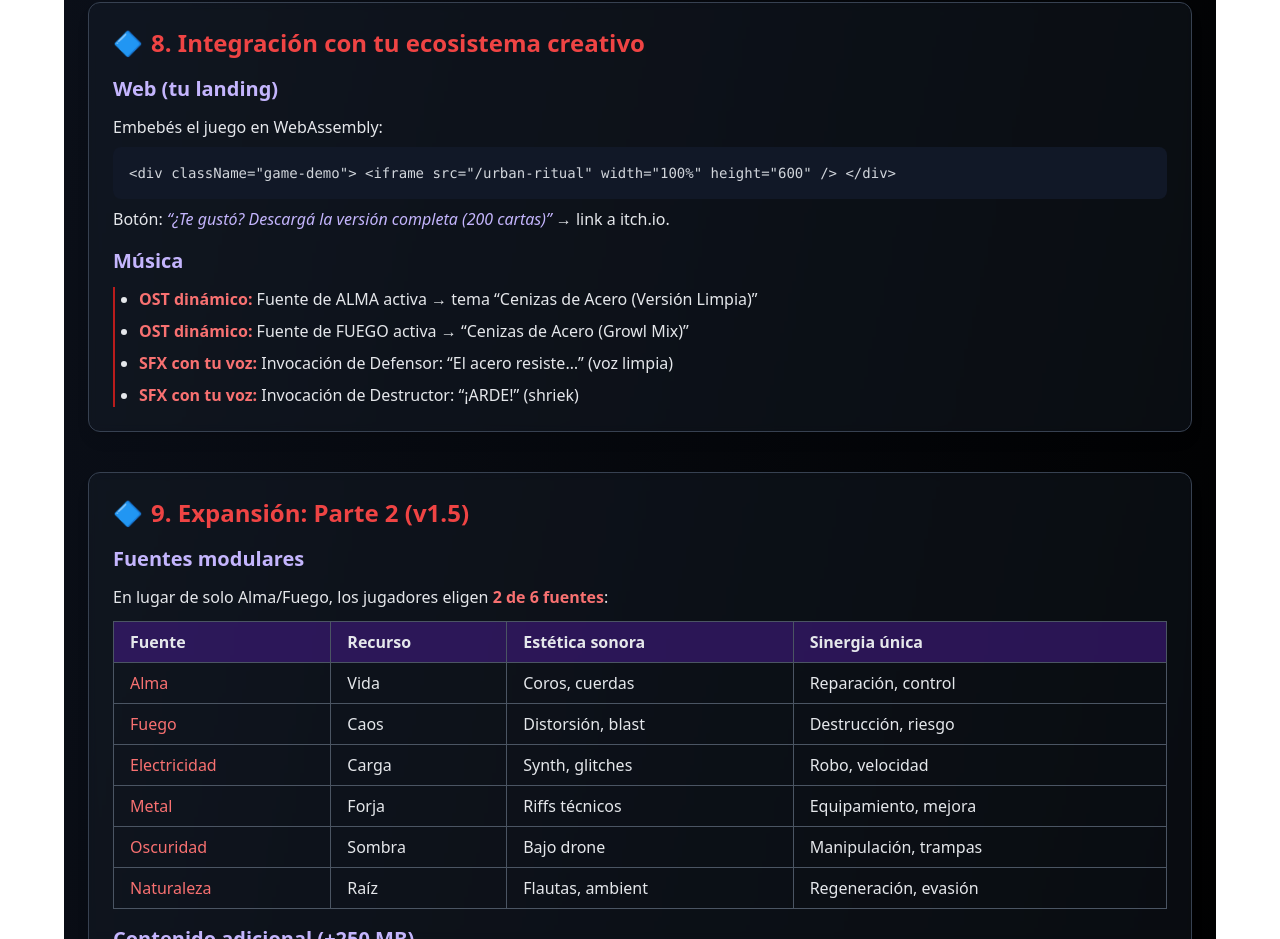
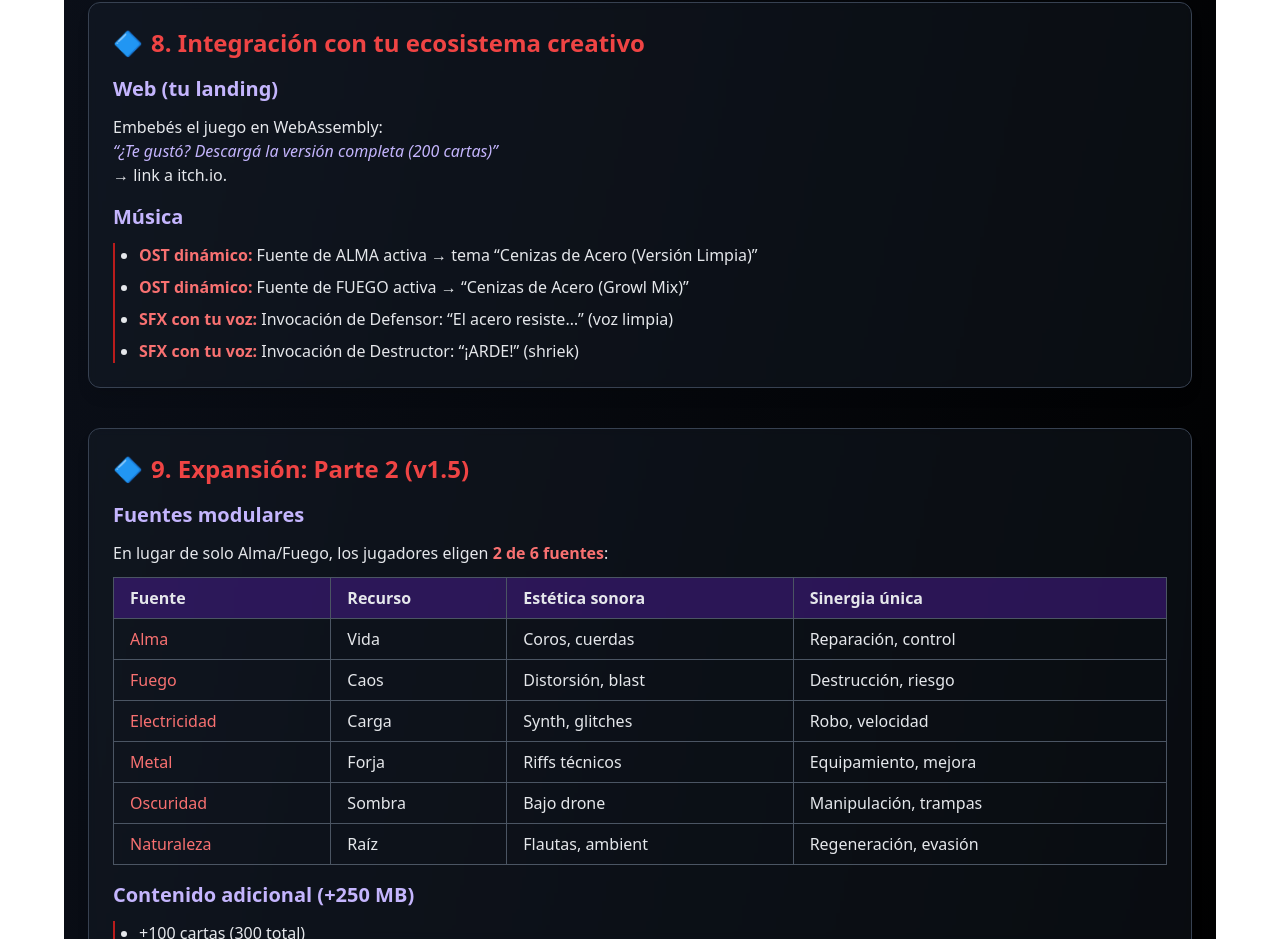
Before and after one commit to JonathanCabrera39/my-landingPage, a React (Vite) app: page /urban-ritual in a window 1280 px wide. Shown: the part 4161-5100 px from the top of the page. Built offline with nearby package versions, Linux system fonts and the light colour scheme.

Commit message:
feat: configura reescritura para rutas SPA en Vercel

```diff
--- a/src/landing/components/UrbanRitualDocument.tsx
+++ b/src/landing/components/UrbanRitualDocument.tsx
@@ -456,13 +456,9 @@ const UrbanRitualDocument = () => {
           <p>
             Embebés el juego en WebAssembly:
           </p>
-          <pre className="bg-gray-900 p-4 rounded-lg text-sm my-2 font-mono text-gray-300">
-            &lt;div className="game-demo"&gt;
-              &lt;iframe src="/urban-ritual" width="100%" height="600" /&gt;
-            &lt;/div&gt;
-          </pre>
           <p>
-            Botón: <em className="text-violet-300">“¿Te gustó? Descargá la versión completa (200 cartas)”</em> → link a itch.io.
+            <em className="text-violet-300">“¿Te gustó? Descargá la versión completa (200 cartas)”</em> <br />
+            → link a itch.io.
           </p>
           <h3 className="text-xl font-semibold mb-3 mt-4 text-violet-300">Música</h3>
           <ul className="list-disc pl-6 space-y-2 border-l-2 border-red-700 pl-4">
```
Also changed, not shown: vercel.json (added).
